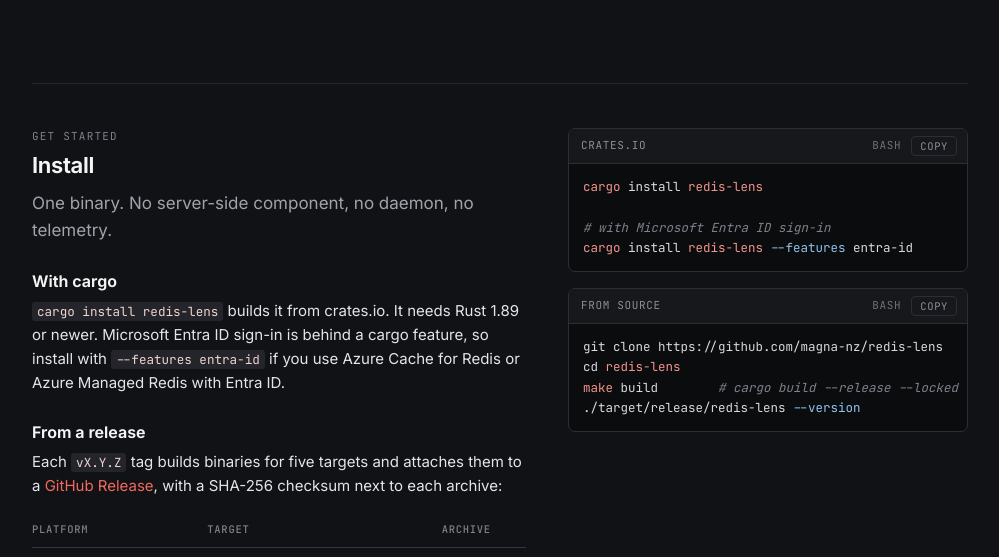
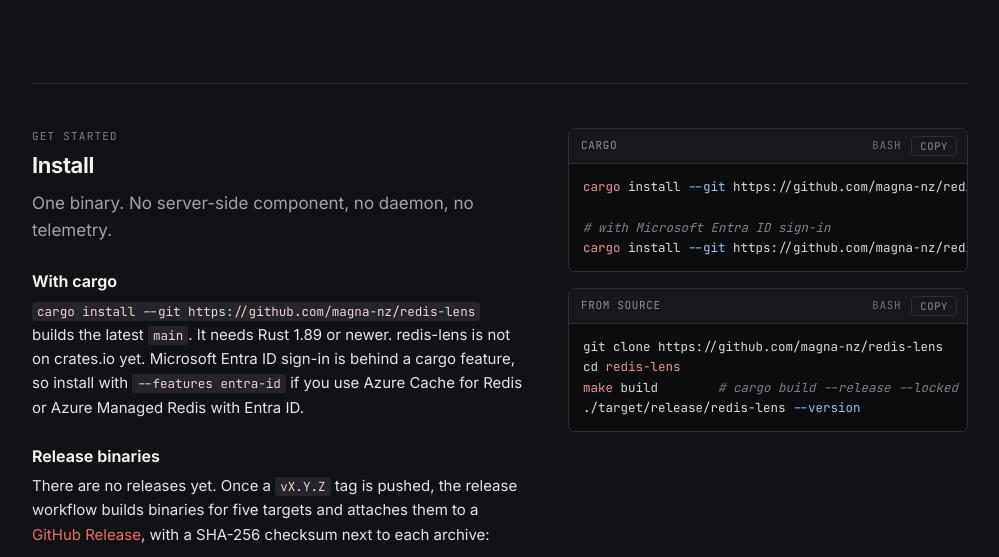
Before and after one commit to magna-nz/redis-lens, a plain HTML site: page docs/index.html in a window 1280 px wide. Shown: the part 1587-2144 px from the top of the page, without its empty margins (272-1271 px from the left). Drawn offline with Linux system fonts and the light colour scheme.

Commit message:
docs site: install with cargo install --git until there is a release
The crate is not on crates.io and no release has been made, so every
cargo install redis-lens on the site (install, Entra ID, the GitHub
Actions example) now installs from the repository, the crates.io top
link is gone, and the release section says binaries come once a tag is
pushed.

Co-Authored-By: Claude Opus 5.5 <noreply@anthropic.com>

```diff
--- a/docs/index.html
+++ b/docs/index.html
@@ -21,7 +21,6 @@
 <span class="sub">Redis and Valkey in the terminal</span>
 <span class="spacer"></span>
 <button class="nav-toggle" type="button" aria-expanded="false" aria-controls="nav">Sections</button>
-<a class="toplink crate" href="https://crates.io/crates/redis-lens" target="_blank" rel="noopener">crates.io</a>
 <a class="toplink" href="https://github.com/magna-nz/redis-lens" target="_blank" rel="noopener">GitHub</a>
 </header>
 <div class="layout">
@@ -134,8 +133,8 @@
 <figure><img class="gif" src="demo.gif" alt="redis-lens opening the demo Redis, analyzing the keys, browsing the key patterns and their verdicts, opening a pattern's keys and a value, then the Analyze and Server panels" loading="lazy"><figcaption>The demo keyspace from <code>make demo</code>. Every screen below is drawn from the app's own snapshot tests.</figcaption></figure>
 </div>
 <div class="rail">
-<div class="codeblock"><div class="cb-head"><span class="cb-title">install</span><span class="cb-lang">bash</span></div><pre><code class="language-bash">cargo install redis-lens</code></pre></div>
-<p class="rail-note">Or a binary from <a href="https://github.com/magna-nz/redis-lens/releases" target="_blank" rel="noopener">GitHub Releases</a>. See <a href="#install">Install</a>.</p>
+<div class="codeblock"><div class="cb-head"><span class="cb-title">install</span><span class="cb-lang">bash</span></div><pre><code class="language-bash">cargo install --git https://github.com/magna-nz/redis-lens</code></pre></div>
+<p class="rail-note">Or build from a clone. See <a href="#install">Install</a>.</p>
 <div class="codeblock"><div class="cb-head"><span class="cb-title">first run</span><span class="cb-lang">bash</span></div><pre><code class="language-bash"># save a connection; the password goes to the OS keychain
 redis-lens conn add staging \
   --url redis://lens-ro@staging.internal:6379 \
@@ -161,9 +160,9 @@ queue:emails             1    612M    100% ▲</code></pre></div>
 <h2>Install <a class="anchor" href="#install" aria-label="Link to this section">#</a></h2>
 <p class="lede">One binary. No server-side component, no daemon, no telemetry.</p>
 <h3>With cargo</h3>
-<p><code>cargo install redis-lens</code> builds it from crates.io. It needs Rust 1.89 or newer. Microsoft Entra ID sign-in is behind a cargo feature, so install with <code>--features entra-id</code> if you use Azure Cache for Redis or Azure Managed Redis with Entra ID.</p>
-<h3>From a release</h3>
-<p>Each <code>vX.Y.Z</code> tag builds binaries for five targets and attaches them to a <a href="https://github.com/magna-nz/redis-lens/releases" target="_blank" rel="noopener">GitHub Release</a>, with a SHA-256 checksum next to each archive:</p>
+<p><code>cargo install --git https://github.com/magna-nz/redis-lens</code> builds the latest <code>main</code>. It needs Rust 1.89 or newer. redis-lens is not on crates.io yet. Microsoft Entra ID sign-in is behind a cargo feature, so install with <code>--features entra-id</code> if you use Azure Cache for Redis or Azure Managed Redis with Entra ID.</p>
+<h3>Release binaries</h3>
+<p>There are no releases yet. Once a <code>vX.Y.Z</code> tag is pushed, the release workflow builds binaries for five targets and attaches them to a <a href="https://github.com/magna-nz/redis-lens/releases" target="_blank" rel="noopener">GitHub Release</a>, with a SHA-256 checksum next to each archive:</p>
 <div class="table-wrap"><table><thead><tr><th>Platform</th><th>Target</th><th>Archive</th></tr></thead><tbody>
 <tr><td>Linux x86_64</td><td><code>x86_64-unknown-linux-gnu</code></td><td><code>.tar.gz</code></td></tr>
 <tr><td>Linux aarch64</td><td><code>aarch64-unknown-linux-gnu</code></td><td><code>.tar.gz</code></td></tr>
@@ -176,10 +175,10 @@ queue:emails             1    612M    100% ▲</code></pre></div>
 <div class="note"><p><strong>On macOS</strong>, a keychain entry is tied to the binary that wrote it. After an upgrade or a rebuild, macOS asks once whether redis-lens may use it. Choose <strong>Always Allow</strong>. Until you answer, connecting waits; after two seconds the TUI tells you it is waiting on the keychain.</p></div>
 </div>
 <div class="rail">
-<div class="codeblock"><div class="cb-head"><span class="cb-title">crates.io</span><span class="cb-lang">bash</span></div><pre><code class="language-bash">cargo install redis-lens
+<div class="codeblock"><div class="cb-head"><span class="cb-title">cargo</span><span class="cb-lang">bash</span></div><pre><code class="language-bash">cargo install --git https://github.com/magna-nz/redis-lens
 
 # with Microsoft Entra ID sign-in
-cargo install redis-lens --features entra-id</code></pre></div>
+cargo install --git https://github.com/magna-nz/redis-lens --features entra-id</code></pre></div>
 <div class="codeblock"><div class="cb-head"><span class="cb-title">from source</span><span class="cb-lang">bash</span></div><pre><code class="language-bash">git clone https://github.com/magna-nz/redis-lens
 cd redis-lens
 make build        # cargo build --release --locked
@@ -1207,7 +1206,7 @@ redis-lens conn add aws-prod \
 <p>For Azure Cache for Redis and Azure Managed Redis, install with the <code>entra-id</code> feature and pass <code>--entra</code>. It uses the developer-tools credential chain, so run <code>az login</code> first. Managed identity and workload identity are not covered yet; a token command works meanwhile. Azure hosts (<code>*.redis.cache.windows.net</code>, <code>*.redis.azure.net</code>) are recognised and the environment is guessed from the host name.</p>
 </div>
 <div class="rail">
-<div class="codeblock"><div class="cb-head"><span class="cb-title">entra</span><span class="cb-lang">bash</span></div><pre><code class="language-bash">cargo install redis-lens --features entra-id
+<div class="codeblock"><div class="cb-head"><span class="cb-title">entra</span><span class="cb-lang">bash</span></div><pre><code class="language-bash">cargo install --git https://github.com/magna-nz/redis-lens --features entra-id
 az login
 redis-lens conn add azure-cache \
   --url rediss://my-cache.redis.azure.net:10000 --env prod --entra</code></pre></div>
@@ -1782,7 +1781,7 @@ min_keys = 100</code></pre></div>
     runs-on: ubuntu-latest
     steps:
       - name: Install redis-lens
-        run: cargo install redis-lens --locked
+        run: cargo install --git https://github.com/magna-nz/redis-lens --locked
       - name: Gate the deploy
         # 0 pass, 1 a rule failed, 2 the scan itself broke
         run: |
--- a/docs/site.css
+++ b/docs/site.css
@@ -524,7 +524,7 @@ pre.term .badge-w { background: var(--t-warn); color: #1a1205; font-weight: 600;
 @media (max-width: 900px) {
   :root { --nav-col: 0px; --code-col: 0px; }
   .layout { display: block; }
-  .topbar .sub, .topbar .toplink.crate { display: none; }
+  .topbar .sub { display: none; }
   .sidebar {
     position: static;
     max-height: none;
```
Also changed, not shown: 1 other file.
